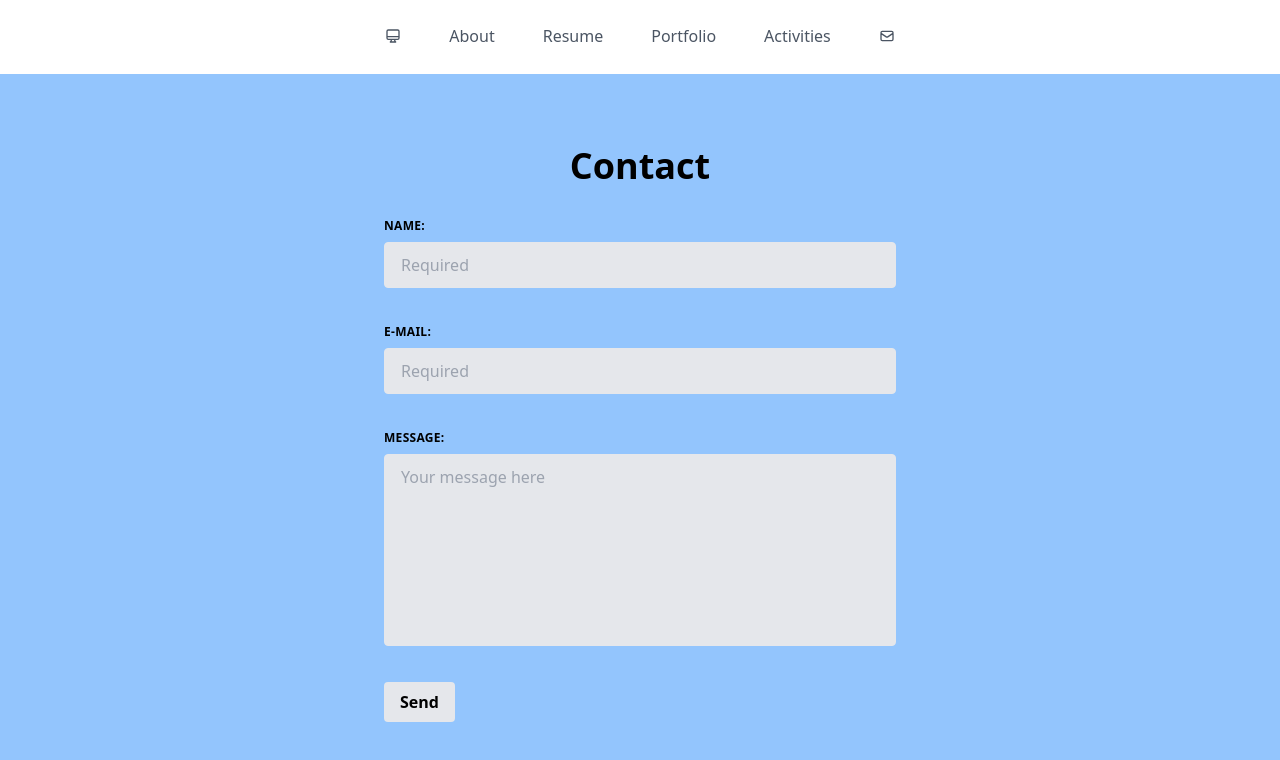
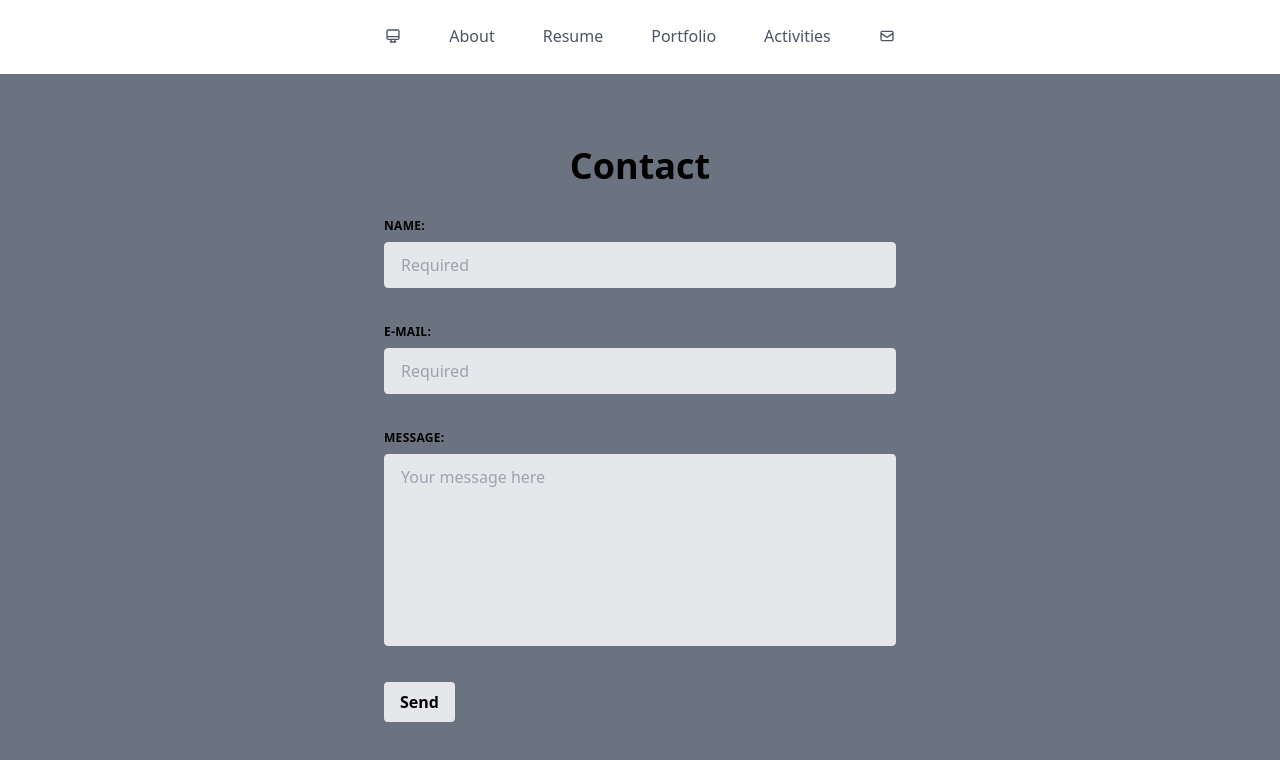
Before and after one commit to yhdchoi/portfolio, a Vue app: page /contact in a window 1280 px wide. Shown: the top 760 px of the page. Built offline with nearby package versions, Linux system fonts and the light colour scheme.

Commit message:
Update Contact BG

```diff
--- a/src/views/Contact.vue
+++ b/src/views/Contact.vue
@@ -1,5 +1,5 @@
 <template>
-  <div class="h-screen bg-blue-300 p-10 ">
+  <div class="h-screen bg-gray-500 p-10 ">
     <div class="w-full text-center">
       <h1 class="font-bold text-4xl text-black my-8">
         Contact
```
